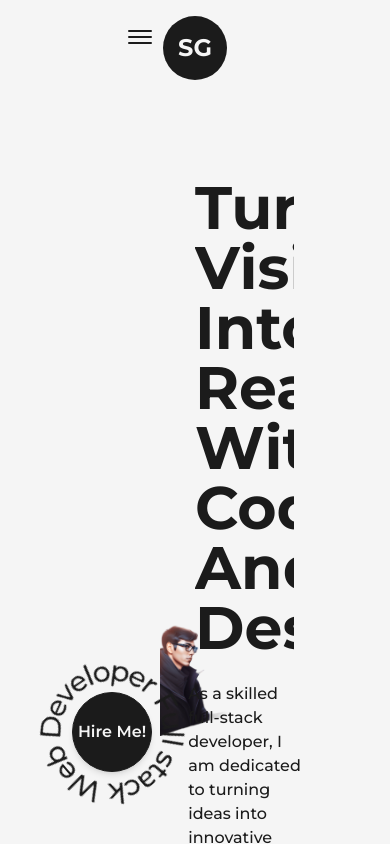
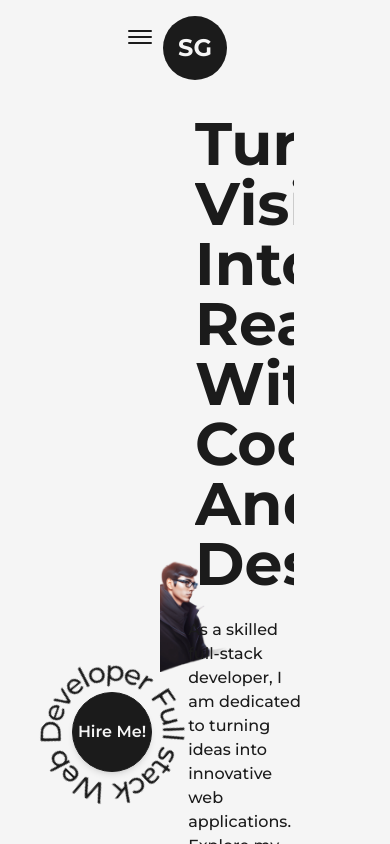
Before and after one commit to Cyddharth-Gupta/portfolio-website, a Next.js app: page / in a window 390 px wide. Shown: the top 844 px of the page. Built offline with nearby package versions, Linux system fonts and the light colour scheme.

Commit message:
added responsiveness in outerdiv of Image in index.js

```diff
--- a/pages/index.js
+++ b/pages/index.js
@@ -17,7 +17,7 @@ export default function Home() {
       </Head>
       <TransitionEffect/>
       <main className='flex items-center text-dark w-full min-h-screen dark:text-light'>
-        <Layout className='pt-0'>
+        <Layout className='pt-0 md:pt-16 sm:pt-8'>
           <div className='flex items-center justify-between w-full'>
             <div className='w-1/2'>
               <Image src={profilePic} alt="Siddharth's profile pic" className='ml-16' priority
```
